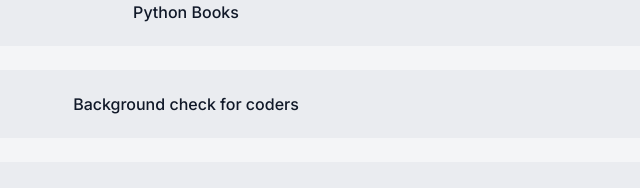
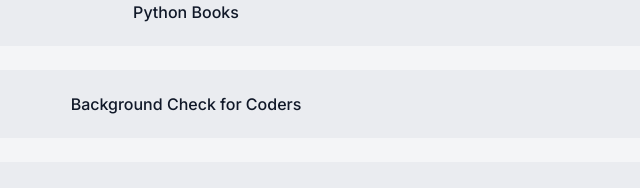
Before and after one commit to jesufemigan/linktree-clone, a React (Create React App) app: page / in a window 1280 px wide. Shown: the part 532-720 px from the top of the page, without its empty margins (454-1094 px from the left). Built offline with nearby package versions, Linux system fonts and the light colour scheme.

Commit message:
fix typo

```diff
--- a/src/App.js
+++ b/src/App.js
@@ -40,7 +40,7 @@ function App() {
           <Link name="Zuri Team" id='btn__zuri' url="https://training.zuri.team/" />
           <Link name="Zuri Books" url="http://books.zuri.team/" id='books'/>
           <Link name="Python Books" id='book__python' url="http://books.zuri.team/python-for-beginners?ref_id=jesufemi" />
-          <Link name='Background check for coders' id='pitch' url='https://background.zuri.team'/>
+          <Link name='Background Check for Coders' id='pitch' url='https://background.zuri.team'/>
           <Link name='Design Books' id='book__design' url='https://books.zuri.team/design-rules'/>
         </section>
         <section className="social">
```
